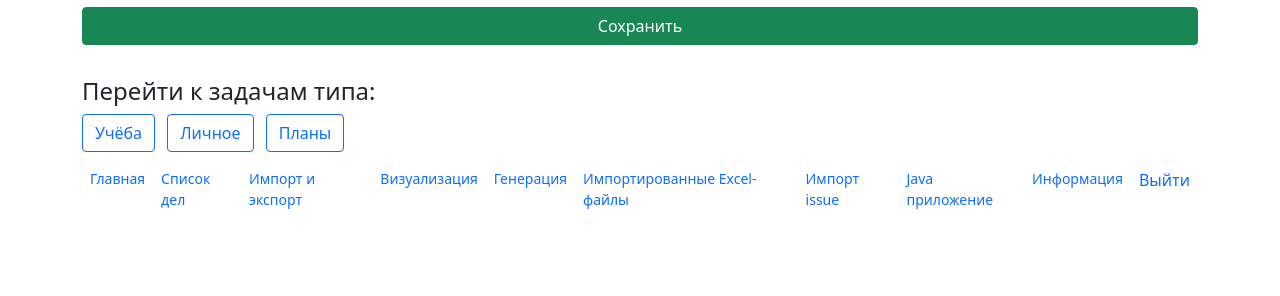
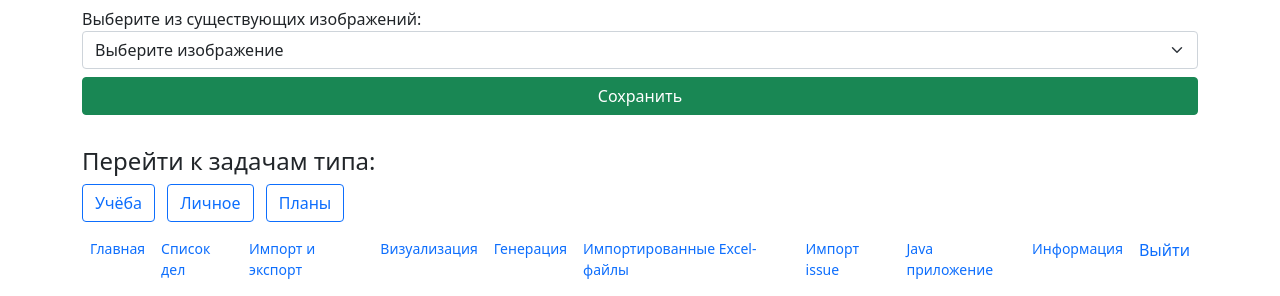
Before and after one commit to vlad17v/ddz, a FastAPI app: template app/templates/edit.html in a window 1280 px wide. Shown: the part 913-1209 px from the top of the page. Before the commit the page ends 1122 px from the top, so only its background shows below. Run offline with FastAPI, Linux system fonts and the light colour scheme; the template is opened without the code that fills it: most values are stand-ins (such as "Sample title", 1, 10 or a date in 2020); parts of the project's set-up code (start-up, migrations or seed data) failed here and were passed over; some libraries are stand-ins or nearby versions.

Commit message:
add list of images in front

```diff
--- a/app/templates/edit.html
+++ b/app/templates/edit.html
@@ -38,7 +38,6 @@
                value="{{ todo.created_at.strftime('%Y-%m-%d %H:%M') }}" readonly>
     </div>
 
-
     <div class="form-group">
         <label for="due_date">Дата выполнения:</label>
         <input type="text" class="form-control" id="due_date" name="due_date"
@@ -52,6 +51,16 @@
         {% if todo.image_path  %}
         <img src="{{ url_for('images', path=todo.image_path) }}" style="max-width: 100%; margin-top: 10px;" alt="todo">
         {% endif %}
+    </div>
+
+    <div class="form-group">
+        <label for="existing_image">Выберите из существующих изображений:</label>
+        <select class="form-select" name="existing_image" id="existing_image">
+            <option value="">Выберите изображение</option>
+            {% for image_path in images %}
+            <option value="{{ image_path }}" {% if todo.image_path == image_path %}selected{% endif %}>{{ image_path }}</option>
+            {% endfor %}
+        </select>
     </div>
 
     <button type="submit" class="btn btn-success" data-todo-image="{{ todo.image_path }}">Сохранить</button>
@@ -69,7 +78,6 @@
         e.preventDefault();
 
         const formData = new FormData(this);
-        formData.append('image_path', "{{ todo.image_path }}")
         fetch('/todo/edit/{{ todo.id }}/', {
             method: 'PUT',
             body: formData
@@ -81,7 +89,6 @@
                 })
                 .catch(error => console.error('Ошибка:', error));
 
-
         this.reset();
     });
 </script>
```
